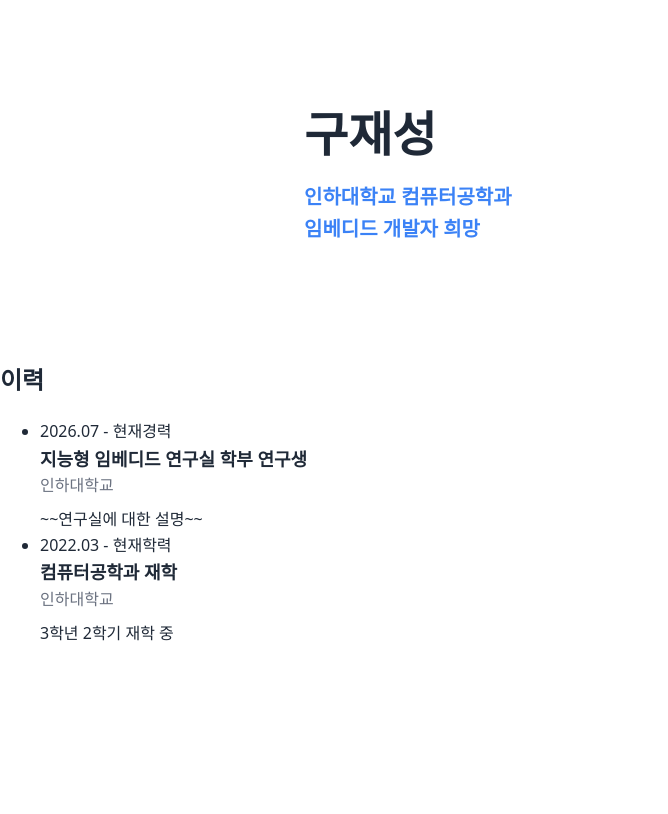
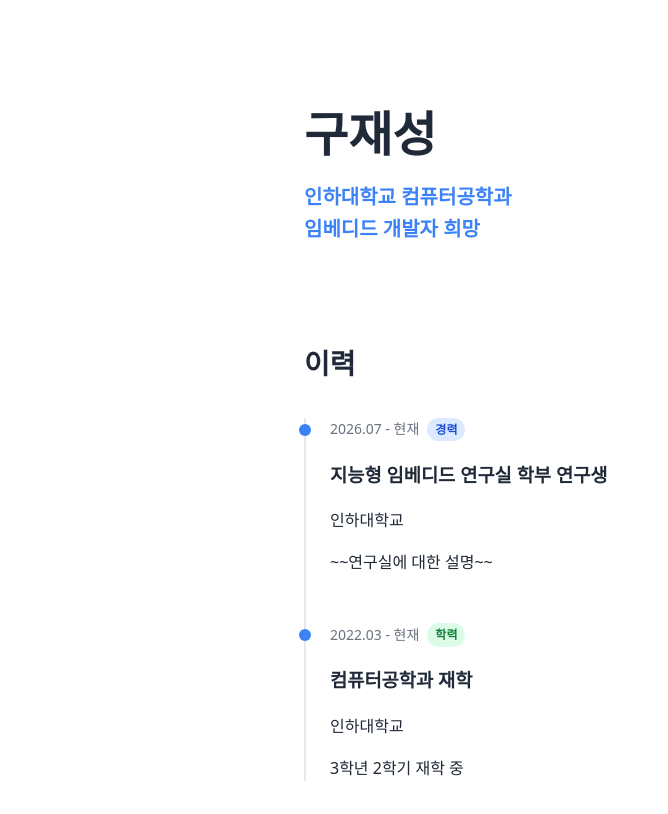
Before and after one commit to koo0419/Profile_site, a React (Vite) app: page / in a window 1280 px wide. Shown: the top 814 px of the page, without its empty margins (0-668 px from the left). Built offline with nearby package versions, Linux system fonts and the light colour scheme.

Commit message:
fix: 타임라인 스타일 누락 보완

```diff
--- a/src/sections/Timeline.css
+++ b/src/sections/Timeline.css
@@ -1,14 +1,67 @@
-
-.timeline__title {
-  margin: 0;
-  font-size: 1.125rem;
+.timeline {
+  max-width: 720px;
+  margin: 0 auto;
+  padding: 0 24px 96px;
 }
 
-.timeline__place {
+.timeline__heading {
+  margin: 0 0 32px;
+  font-size: 1.75rem;
+}
+
+.timeline__list {
+  list-style: none;
   margin: 0;
+  padding: 0 0 0 24px;
+  border-left: 2px solid var(--line);
+}
+
+.timeline__item {
+  position: relative;
+  padding-bottom: 32px;
+}
+
+.timeline__item:last-child {
+  padding-bottom: 0;
+}
+
+/* 세로선 위에 놓이는 점 */
+.timeline__item::before {
+  content: '';
+  position: absolute;
+  left: -31px;
+  top: 6px;
+  width: 12px;
+  height: 12px;
+  border-radius: 50%;
+  background: var(--accent);
+}
+
+.timeline__meta {
+  display: flex;
+  align-items: center;
+  gap: 8px;
+  margin-bottom: 4px;
+}
+
+.timeline__period {
+  font-size: 0.875rem;
   color: var(--muted);
 }
 
-.timeline__desc {
-  margin: 8px 0 0;
+.timeline__badge {
+  padding: 2px 8px;
+  border-radius: 999px;
+  font-size: 0.75rem;
+  font-weight: 600;
 }
+
+.timeline__badge--experience {
+  background: #dbeafe;
+  color: #1d4ed8;
+}
+
+.timeline__badge--education {
+  background: #dcfce7;
+  color: #15803d;
+}
```
